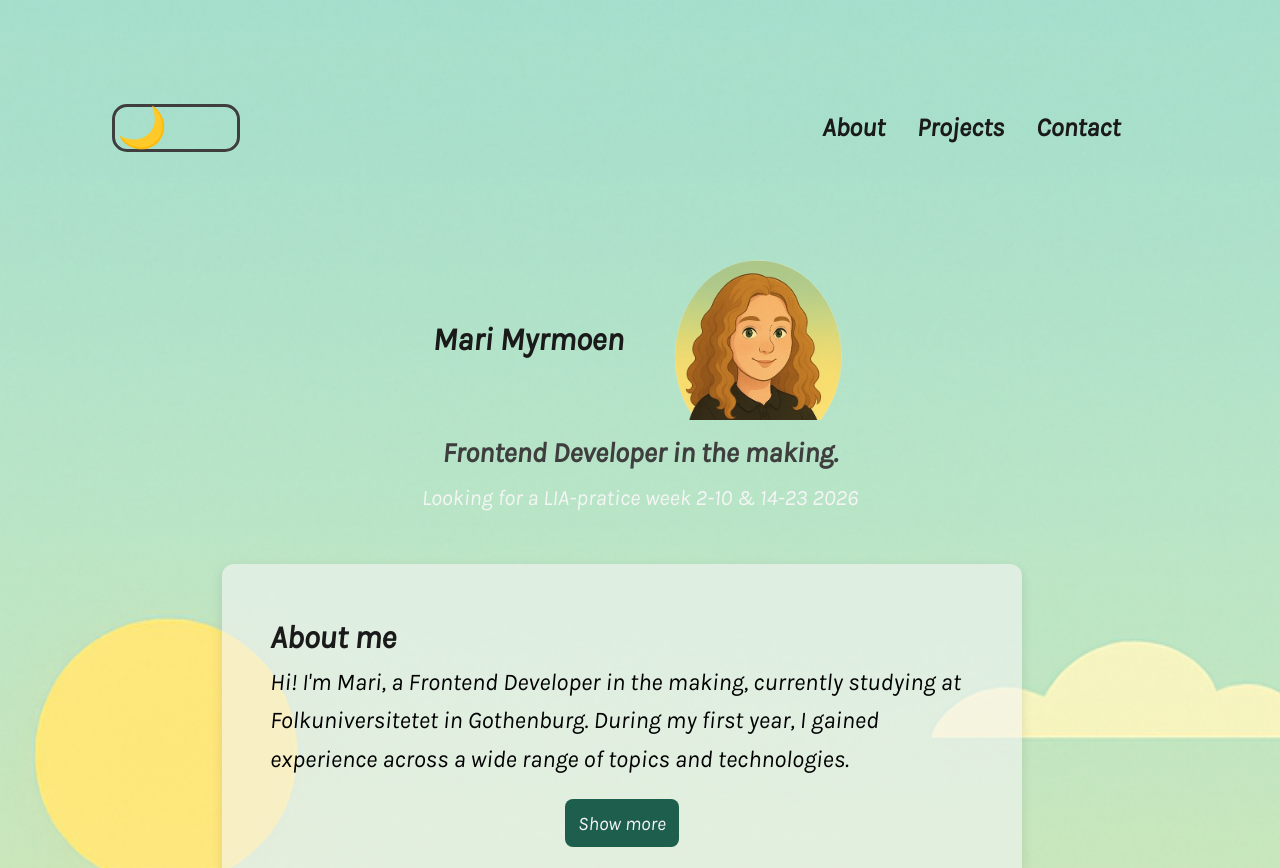
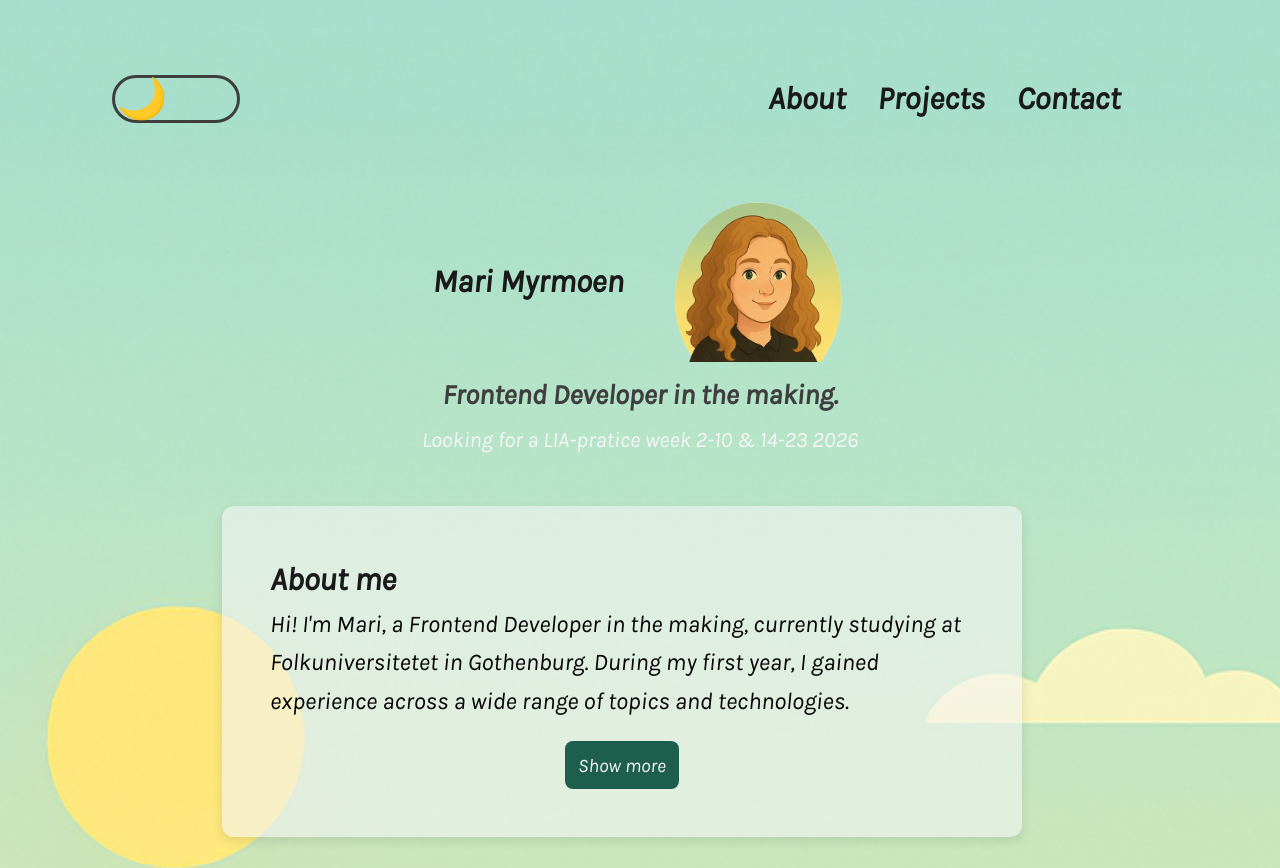
Before and after one commit to MariMyr/my-portfolio, a React (Vite) app: page / in a window 1280 px wide. Shown: the top 868 px of the page. Built offline with nearby package versions, Linux system fonts and the light colour scheme.

Commit message:
Added useEffect for hamburger and added some styling for desktop

```diff
--- a/src/components/hamburger/Hamburger.jsx
+++ b/src/components/hamburger/Hamburger.jsx
@@ -5,6 +5,7 @@ import Hamburger from "hamburger-react";
 function HamburgerComponent() {
   const [open, setOpen] = useState(false);
   const [isDark, setIsDark] = useState(false);
+  const [size, setSize] = useState(30);
 
   useEffect(() => {
     const theme = document.body.classList.contains("dark-theme");
@@ -20,11 +21,25 @@ function HamburgerComponent() {
     return () => observer.disconnect();
   }, []);
 
+  useEffect(() => {
+    const handleResize = () => {
+      if (window.innerWidth >= 550 && window.innerWidth <= 768) {
+        setSize(40);
+      } else {
+        setSize(30);
+      }
+    };
+
+    handleResize();
+    window.addEventListener("resize", handleResize);
+    return () => window.removeEventListener("resize", handleResize);
+  }, []);
+
   return (
     <div className="hamburger">
       <div className="hamburger__icon">
         <Hamburger
-          size={30}
+          size={size}
           toggled={open}
           toggle={setOpen}
           color={isDark ? "#f5f5f5" : "#1a1a1a"}
--- a/src/components/hamburger/hamburger.css
+++ b/src/components/hamburger/hamburger.css
@@ -45,3 +45,9 @@
 .light-theme .hamburger__menu a {
   color: var(--primary);
 }
+
+@media (min-width: 550px) and (max-width: 768px) {
+  .hamburger__icon{
+    font-size: 5rem;
+  }
+}
--- a/src/components/navbar/navbar.css
+++ b/src/components/navbar/navbar.css
@@ -2,7 +2,7 @@
   display: flex;
   justify-content: space-between;
   align-items: center;
-  padding: 1rem 2rem;
+  padding: 1.5rem 2.5rem;
 }
 
 .navbar__left {
@@ -34,13 +34,12 @@
   font-weight: bold;
 }
 
-/* Responsivitet */
 @media (min-width: 768px) {
   .navbar {
     display: flex;
     justify-content: space-between;
     align-items: center;
-    padding: 5rem 7rem;
+    padding: 3rem 7em;
   }
   .navbar__left {
     flex: 1;
@@ -57,6 +56,6 @@
   }
   .navbar__links {
     display: flex;
-    font-size: 26px;
+    font-size: 2rem;
   }
 }
--- a/src/components/themeToggle/themeToggle.css
+++ b/src/components/themeToggle/themeToggle.css
@@ -21,8 +21,8 @@
   display: flex;
   align-items: center;
   justify-content: center;
-  position: absolute; /* flytta fritt inom wrappern */
-  left: 0.2rem; /* start position */
+  position: absolute;
+  left: 0.2rem;
   transition: left 0.3s ease-in-out;
   font-size: 22px;
 }
@@ -31,7 +31,6 @@
   left: calc(100% - 1.6rem - 0.2rem);
 }
 
-/* Byt bakgrund för wrapper i dark-mode */
 .theme-toggle-wrapper.dark {
   background-color: var(--accent);
 }
@@ -63,7 +62,7 @@
     height: 3rem;
     background-color: var(--accent);
     border: 3px solid var(--secondary);
-    border-radius: 15px;
+    border-radius: 30px;
   }
   .theme-toggle-button {
     width: 3rem;
```
